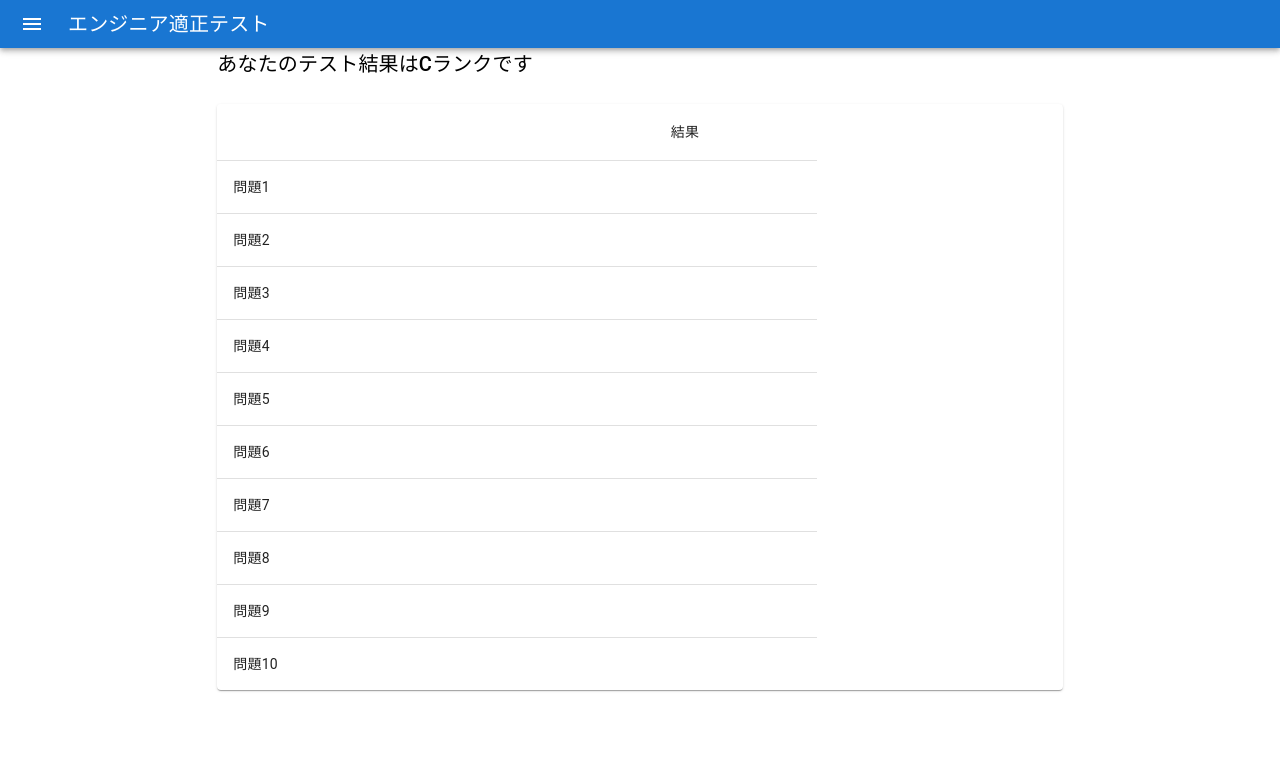
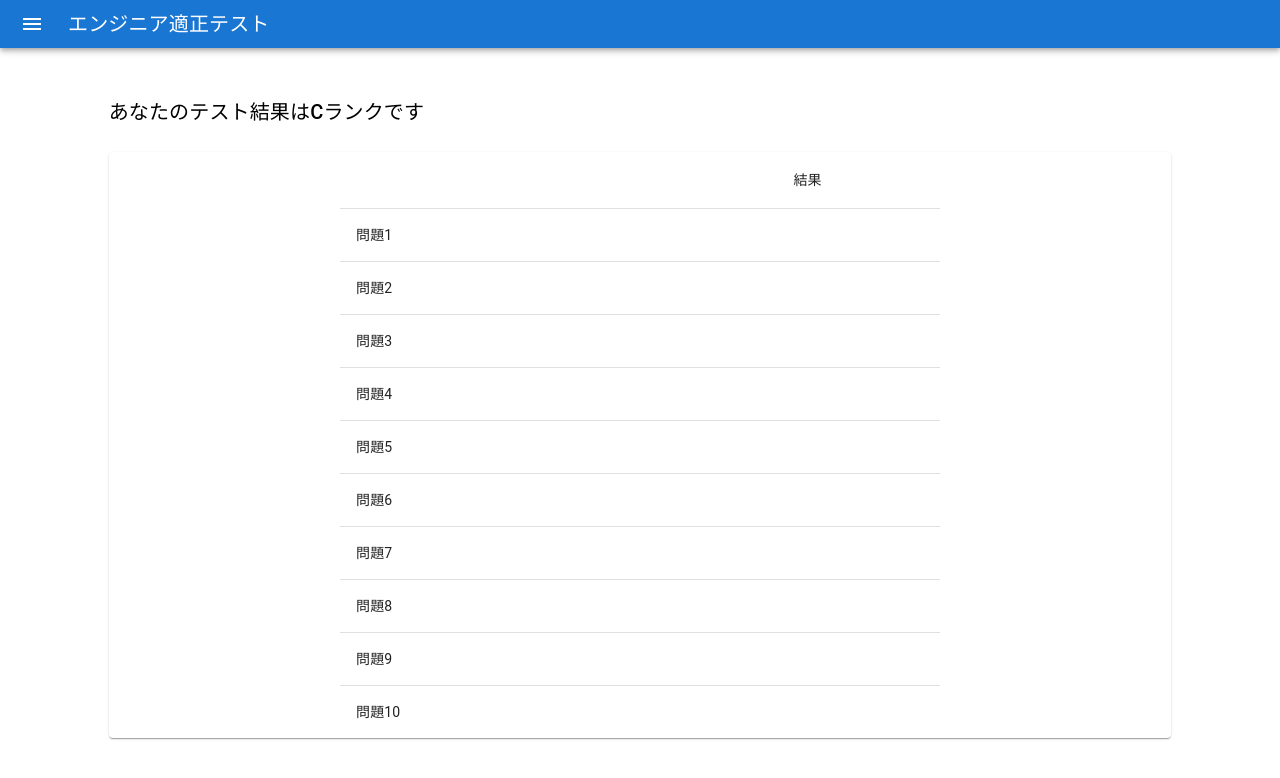
Before and after one commit to shu0603n/tekisei-shindan, a Next.js app: page /result in a window 1280 px wide. Shown: the top 778 px of the page. Built offline with nearby package versions, Linux system fonts and the light colour scheme.

Commit message:
Update result.tsx

```diff
--- a/pages/result.tsx
+++ b/pages/result.tsx
@@ -17,6 +17,7 @@ import {
 } from "@mui/material";
 import MenuIcon from '@mui/icons-material/Menu';
 import { useRouter } from "next/router";
+import styles from "./style.module.css";
 import '../app/globals.css'
 
 export default function Result() {
@@ -57,9 +58,9 @@ export default function Result() {
           </Typography>
         </Toolbar>
       </AppBar>
-      <main>
-      <Grid container spacing={3} justifyContent="center" alignItems="center">
-          <Grid item xs={8}>
+      <main className={styles.main}>
+        <Grid container spacing={3} justifyContent="center" alignItems="center">
+          <Grid item xs={10}>
             <Grid container spacing={3}>
               <Grid item xs={12}>
                 <Typography variant="h6" color="inherit" component="div">
@@ -69,7 +70,7 @@ export default function Result() {
               </Grid>
               <Grid item xs={12}>
                 <TableContainer component={Paper}>
-                  <Table sx={{ maxWidth: 600 }} stickyHeader aria-label="sticky table">
+                  <Table sx={{ maxWidth: 600, margin:'auto'}} stickyHeader aria-label="sticky table">
                     <TableHead>
                       <TableRow>
                         <TableCell key='title' align="left"></TableCell>
```
